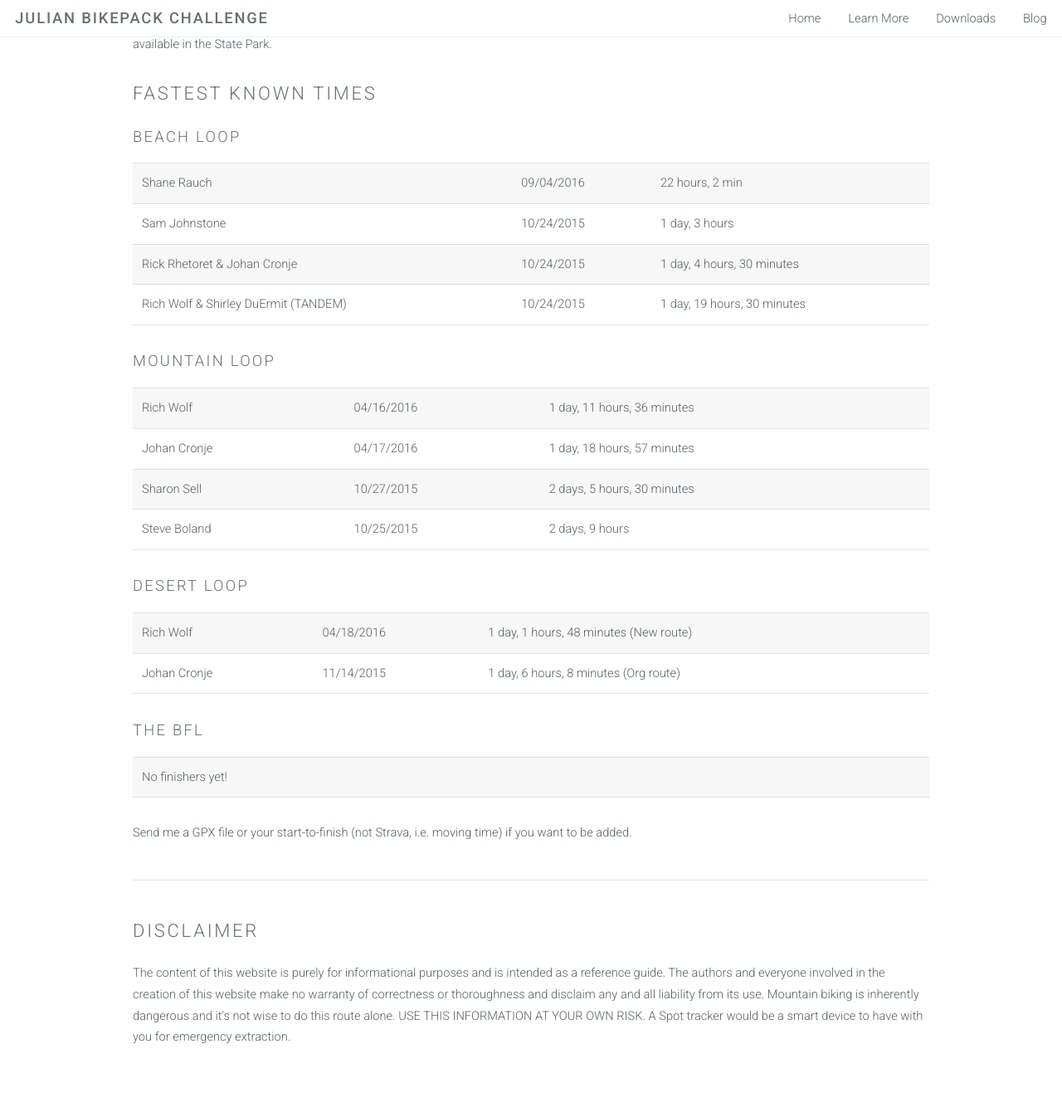
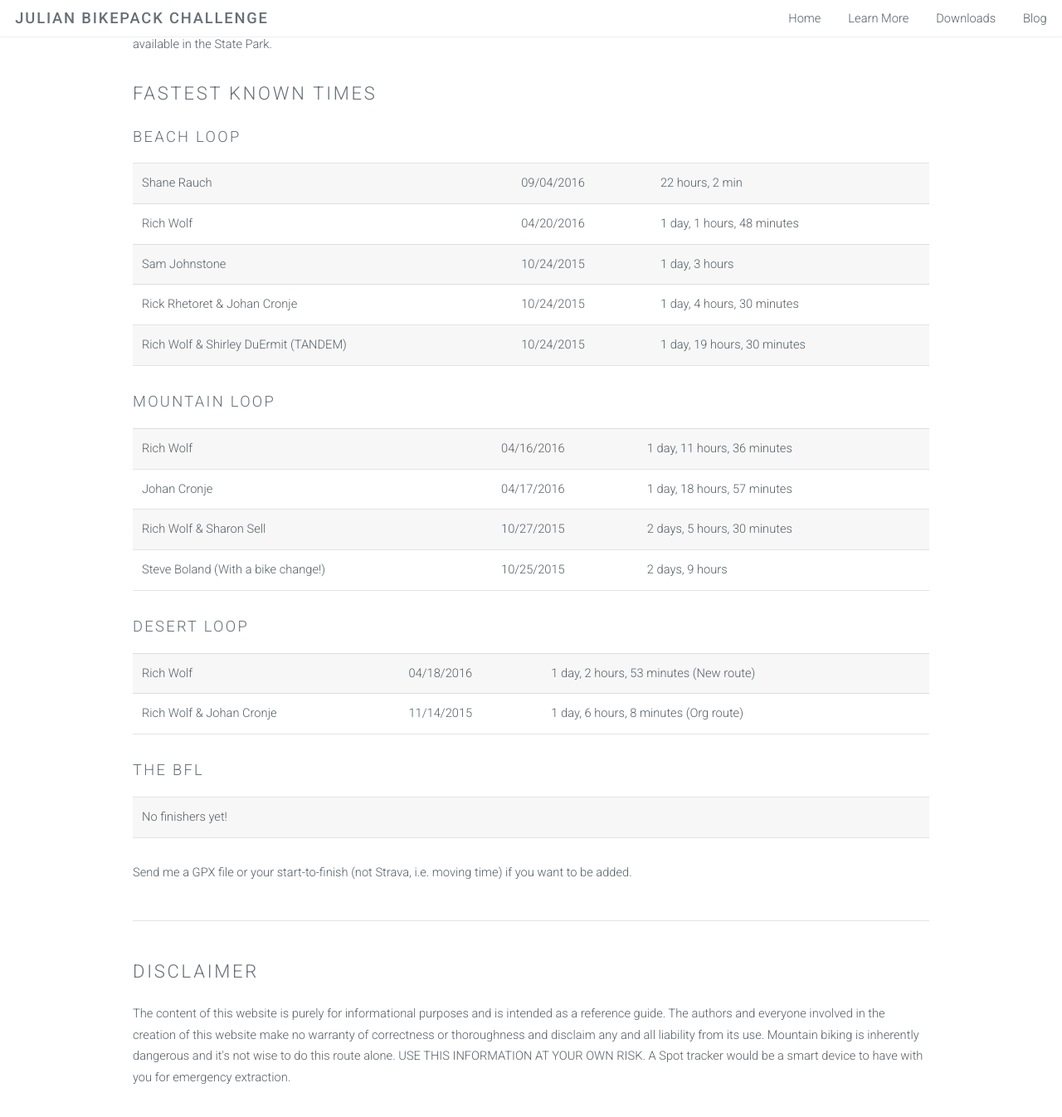
Before and after one commit to Nkawu/jbpc, a Jekyll site: the page built from info.html, in a window 1280 px wide and 1400 px high, scrolled down 2710 px. Shown: the top 1346 px of the window at 83% size. Built offline with Jekyll 4.4.1, drawn with Linux system fonts in a browser that asks for light colours.

Commit message:
Added FKT 2

```diff
--- a/info.html
+++ b/info.html
@@ -57,6 +57,7 @@ layout: default
             <h3>BEACH LOOP</h3>
             <table>
                 <tr><td>Shane Rauch</td><td>09/04/2016</td><td>22 hours, 2 min</td></tr>
+                <tr><td>Rich Wolf</td><td>04/20/2016</td><td>1 day, 1 hours, 48 minutes</td></tr>
                 <tr><td>Sam Johnstone</td><td>10/24/2015</td><td>1 day, 3 hours</td></tr>
                 <tr><td>Rick Rhetoret &amp; Johan Cronje</td><td>10/24/2015</td><td>1 day, 4 hours, 30 minutes</td></tr>
                 <tr><td>Rich Wolf &amp; Shirley DuErmit (TANDEM)</td><td>10/24/2015</td><td>1 day, 19 hours, 30 minutes</td></tr>
@@ -65,13 +66,13 @@ layout: default
             <table>
                 <tr><td>Rich Wolf</td><td>04/16/2016</td><td>1 day, 11 hours, 36 minutes</td></tr>
                 <tr><td>Johan Cronje</td><td>04/17/2016</td><td>1 day, 18 hours, 57 minutes</td></tr>
-                <tr><td>Sharon Sell</td><td>10/27/2015</td><td>2 days, 5 hours, 30 minutes</td></tr>
-                <tr><td>Steve Boland</td><td>10/25/2015</td><td>2 days, 9 hours</td></tr>
+                <tr><td>Rich Wolf &amp; Sharon Sell</td><td>10/27/2015</td><td>2 days, 5 hours, 30 minutes</td></tr>
+                <tr><td>Steve Boland (With a bike change!)</td><td>10/25/2015</td><td>2 days, 9 hours</td></tr>
             </table>
             <h3>DESERT LOOP</h3>
             <table>
-                <tr><td>Rich Wolf</td><td>04/18/2016</td><td>1 day, 1 hours, 48 minutes (New route)</td></tr>
-                <tr><td>Johan Cronje</td><td>11/14/2015</td><td>1 day, 6 hours, 8 minutes (Org route)</td></tr>
+                <tr><td>Rich Wolf</td><td>04/18/2016</td><td>1 day, 2 hours, 53 minutes (New route)</td></tr>
+                <tr><td>Rich Wolf &amp; Johan Cronje</td><td>11/14/2015</td><td>1 day, 6 hours, 8 minutes (Org route)</td></tr>
             </table>
             <h3>THE BFL</h3>
             <table>
```
